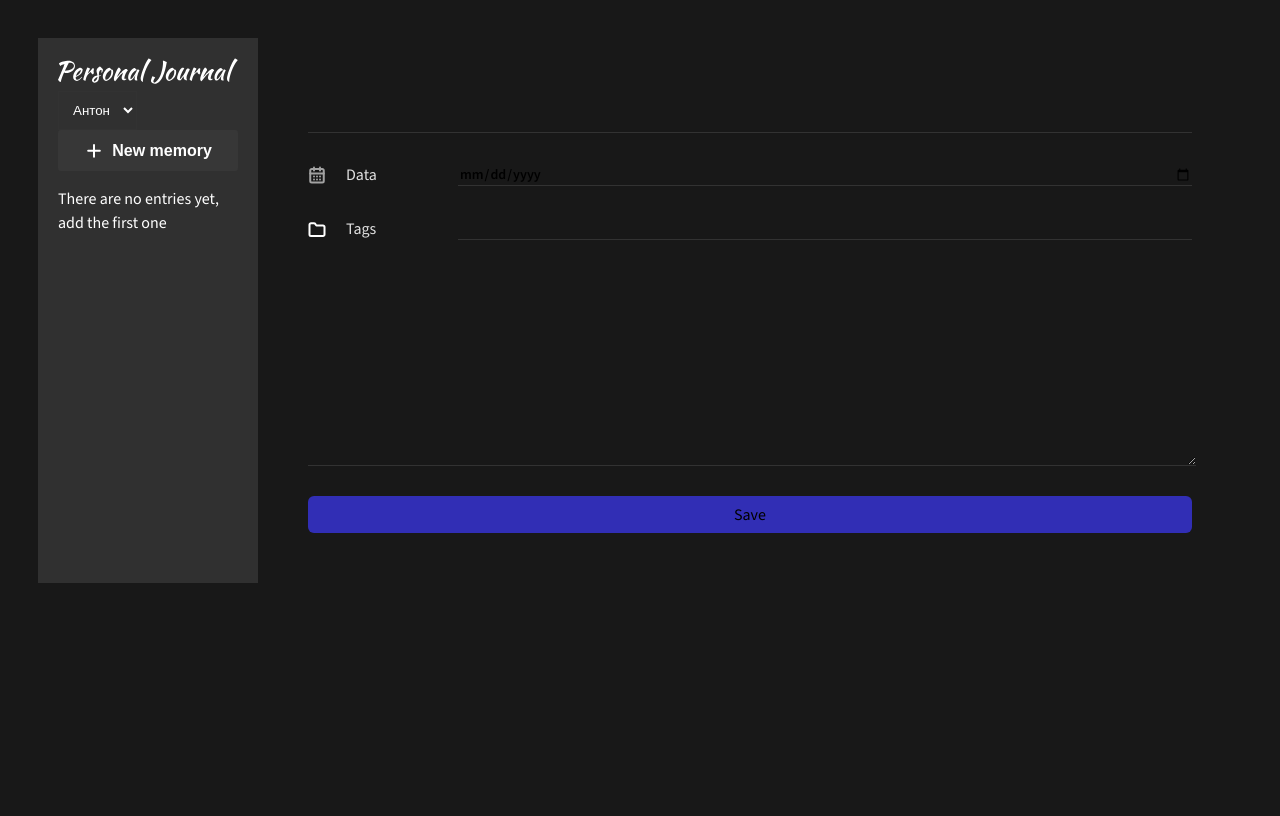
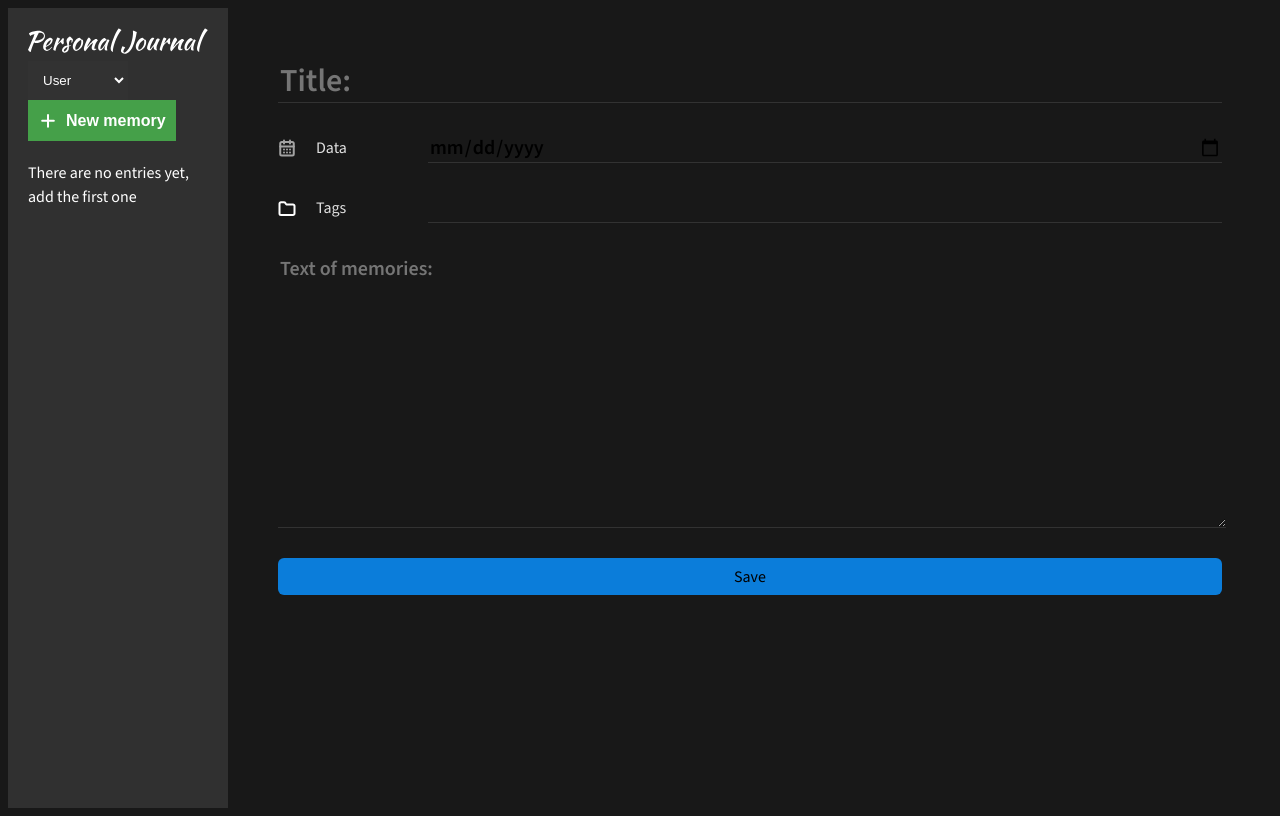
Before and after one commit to nhnserg/Journal, a React (Vite) app: page / in a window 1280 px wide. Built offline with nearby package versions, Linux system fonts and the light colour scheme.

Commit message:
finish
Personal-Journal

```diff
--- a/src/App.css
+++ b/src/App.css
@@ -1,4 +1,4 @@
 .app {
   display: flex;
-  padding: 30px;
+  height: 100vh;
 }
--- a/src/components/Button/Button.css
+++ b/src/components/Button/Button.css
@@ -9,9 +9,9 @@
 }
 
 .accent:hover {
-  background: #222096;
+  background: #2196f3;
 }
 
 .accent {
-  background: #312eb5;
+  background: #0b7dda;
 }
--- a/src/components/CardButton/CardButton.css
+++ b/src/components/CardButton/CardButton.css
@@ -1,15 +1,13 @@
 .card-button {
-  border-radius: 3px;
-  background: rgba(255, 255, 255, 0.03);
-  color: #fff;
-  padding: 20px;
+  background-color: #45a049;
+  color: white;
   border: none;
+  padding: 10px 15px;
+  font-size: 16px;
   cursor: pointer;
-  text-align: start;
-  display: block;
-  width: 100%;
+  margin-bottom: 20px;
 }
 
 .card-button:hover {
-  background: rgba(255, 255, 255, 0.1);
+  background: #4caf50;
 }
--- a/src/components/Header/Header.module.css
+++ b/src/components/Header/Header.module.css
@@ -0,0 +1,4 @@
+.header {
+  font-size: 24px;
+  margin-bottom: 20px;
+}
--- a/src/components/Input/Input.module.css
+++ b/src/components/Input/Input.module.css
@@ -13,7 +13,7 @@
 .input {
   border: none;
   background: none;
-	font-size: 14px;
+  font-size: 20px;
   font-style: normal;
   font-weight: 600;
   line-height: normal;
--- a/src/components/JournalForm/JournalForm.jsx
+++ b/src/components/JournalForm/JournalForm.jsx
@@ -79,7 +79,7 @@ function JournalForm({ onSubmit, data, onDelete }) {
 	return (
 		<form className={styles['journal-form']} onSubmit={addJournalItem}>
 			<div className={styles['form-row']}>
-				<Input appearence="title" type='text' ref={titleRef} onChange={onChange} value={values.title} name='title' isValid={!isValid.title} />
+				<Input appearence="title" type='text' placeholder='Title:' ref={titleRef} onChange={onChange} value={values.title} name='title' isValid={!isValid.title} />
 				{data?.id && <button className={styles['delete']} type="button" onClick={deleteJournalItem}>
 					<img src="/archive.svg" alt="Кнопка удалить" />
 				</button>}
@@ -98,7 +98,7 @@ function JournalForm({ onSubmit, data, onDelete }) {
 				</label>
 				<Input type='text' onChange={onChange} id="tag" value={values.tag} name='tag' />
 			</div>
-			<textarea ref={postRef} name="post" id="" onChange={onChange} value={values.post} cols="30" rows="10" className={cn(styles['input'], {
+			<textarea ref={postRef} name="post" id="" placeholder='Text of memories:' onChange={onChange} value={values.post} cols="30" rows="10" className={cn(styles['input'], {
 				[styles['invalid']]: !isValid.post
 			})}></textarea>
 			<Button>Save</Button>
--- a/src/components/JournalForm/JournalForm.module.css
+++ b/src/components/JournalForm/JournalForm.module.css
@@ -19,7 +19,7 @@
 .input {
   border: none;
   background: none;
-	font-size: 14px;
+  font-size: 20px;
   font-style: normal;
   font-weight: 600;
   line-height: normal;
--- a/src/components/JournalItem/JournalItem.css
+++ b/src/components/JournalItem/JournalItem.css
@@ -1,7 +1,7 @@
 .journal-item {
   border-radius: 3px;
   background: rgba(255, 255, 255, 0.03);
-	color: #FFF;
+  color: #fff;
   padding: 20px;
 }
 
@@ -13,7 +13,7 @@
 }
 
 .journal-item__date {
-	color: rgba(255, 255, 255, 0.40);
+  color: rgba(255, 255, 255, 0.4);
   font-size: 16px;
   font-style: normal;
   font-weight: 400;
@@ -21,7 +21,7 @@
 }
 
 .journal-item__text {
-	color: rgba(255, 255, 255, 0.60);
+  color: rgba(255, 255, 255, 0.6);
   font-size: 16px;
   font-style: normal;
   font-weight: 400;
--- a/src/components/SelectUser/SelectUser.jsx
+++ b/src/components/SelectUser/SelectUser.jsx
@@ -11,8 +11,8 @@ function SelectUser() {
 
 	return (
 		<select className={styles['select']} name="user" id="user" value={userId} onChange={changeUser}>
-			<option value="1">Антон</option>
-			<option value="2">Вася</option>
+			<option value="1">User</option>
+			<option value="2">Last-User</option>
 		</select>
 	);
 }
--- a/src/components/SelectUser/SelectUser.module.css
+++ b/src/components/SelectUser/SelectUser.module.css
@@ -3,4 +3,5 @@
   background: none;
   border: 1px solid #323232;
   color: white;
+  background: #323232;
 }
```
Lines whose indentation alone changed are shown as unchanged.
